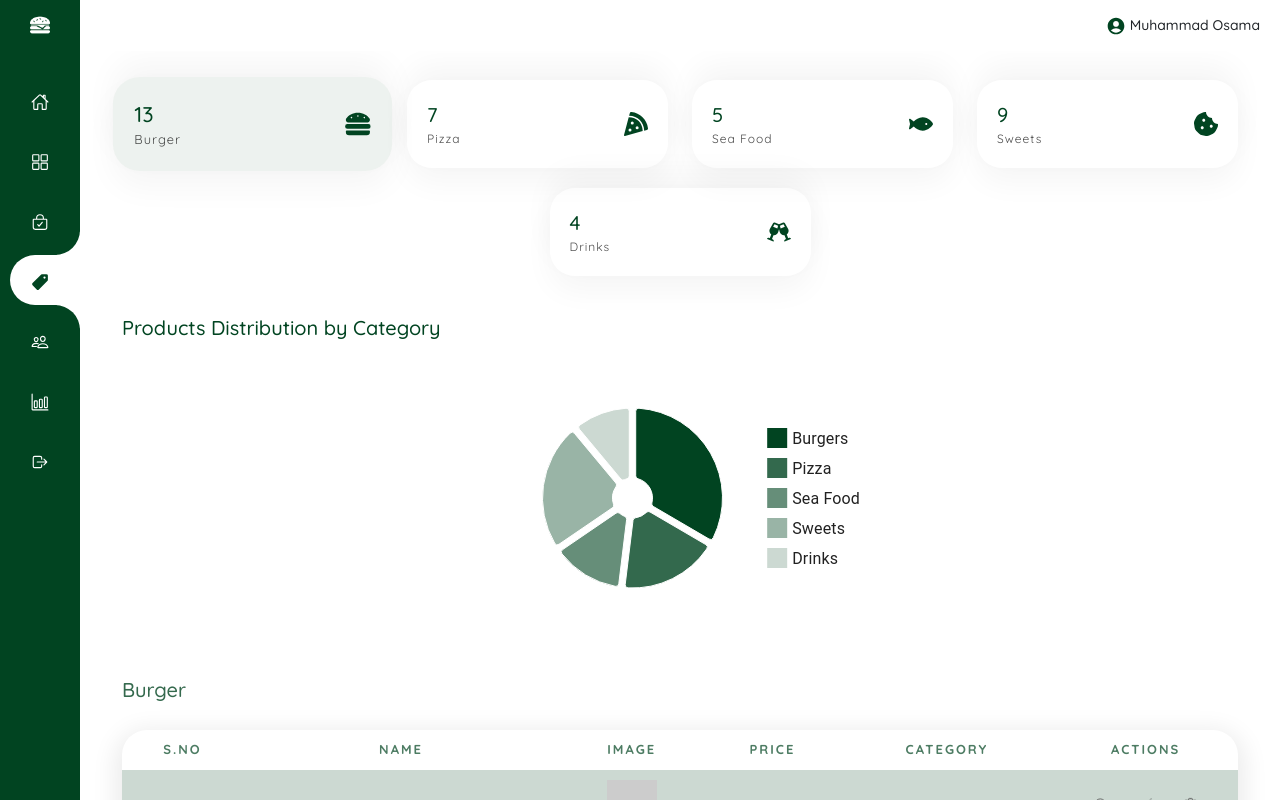
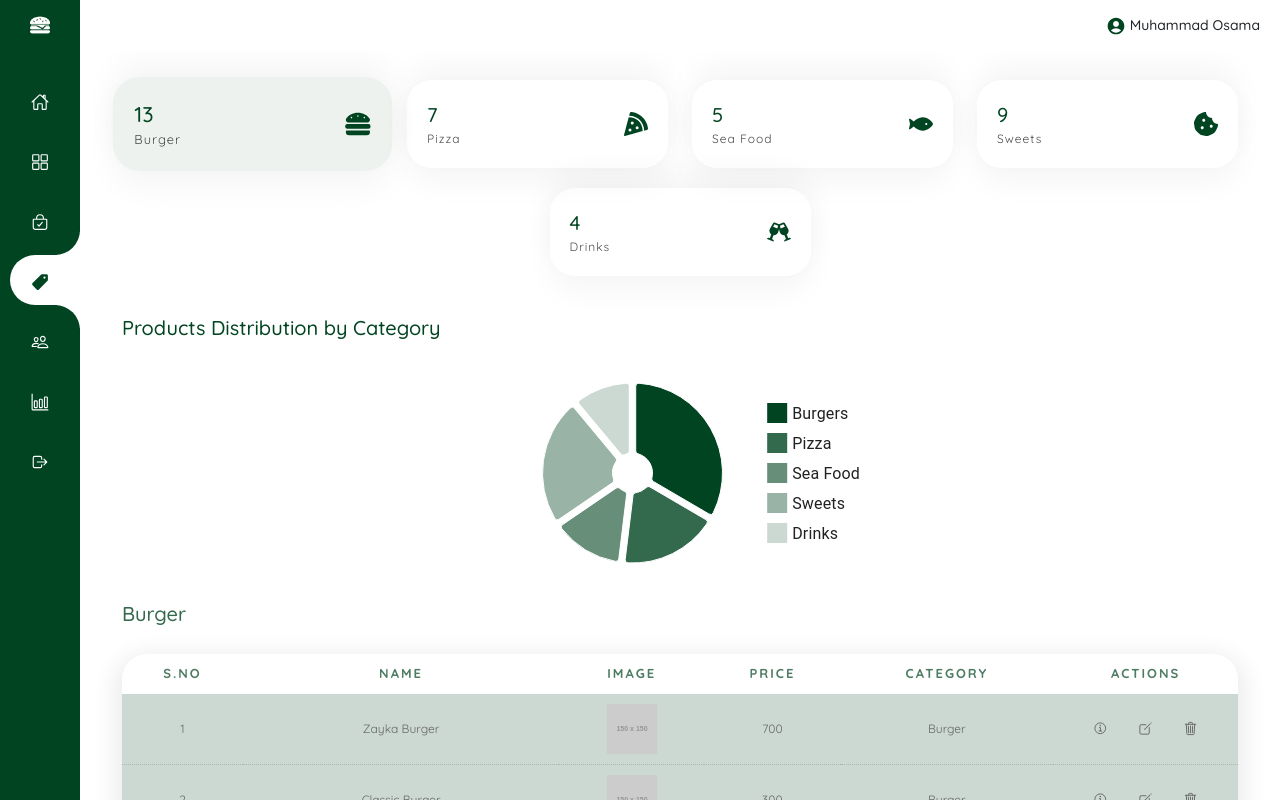
Before and after one commit to muhammad-osama-rasheed/zayka-admin-panel-react, a React (Vite) app: page / in a window 1280 px wide. Both pictures are taken after a click on the link "Categories". Shown: the top 800 px of the page. Built offline with nearby package versions, Linux system fonts and the light colour scheme.

Commit message:
14th version

```diff
--- a/src/components/charts/CategoryChart.jsx
+++ b/src/components/charts/CategoryChart.jsx
@@ -107,7 +107,7 @@ const CategoryChart = ({ burger, pizza, seafood, sweets, drinks }) => {
             },
           ]}
           width={400}
-          height={300}
+          height={250}
           tooltip={{ trigger: "item" }}
         />
       </div>
--- a/src/pages/categories/Categories.jsx
+++ b/src/pages/categories/Categories.jsx
@@ -105,7 +105,7 @@ function Categories() {
         ))}
       </div>
 
-      <div style={{ marginTop: "20px", marginBottom: "30px" }}>
+      <div style={{ marginTop: "20px" }}>
         <CategoryChart
           burger={counts.Burger}
           pizza={counts.Pizza}
@@ -115,7 +115,7 @@ function Categories() {
         />
       </div>
 
-      <div className="row my-3">
+      <div className="row mt-1 mb-3">
         <div className="col-12">
           <h2 className={`text-start ${styles.heading}`}>{category}</h2>
         </div>
```
